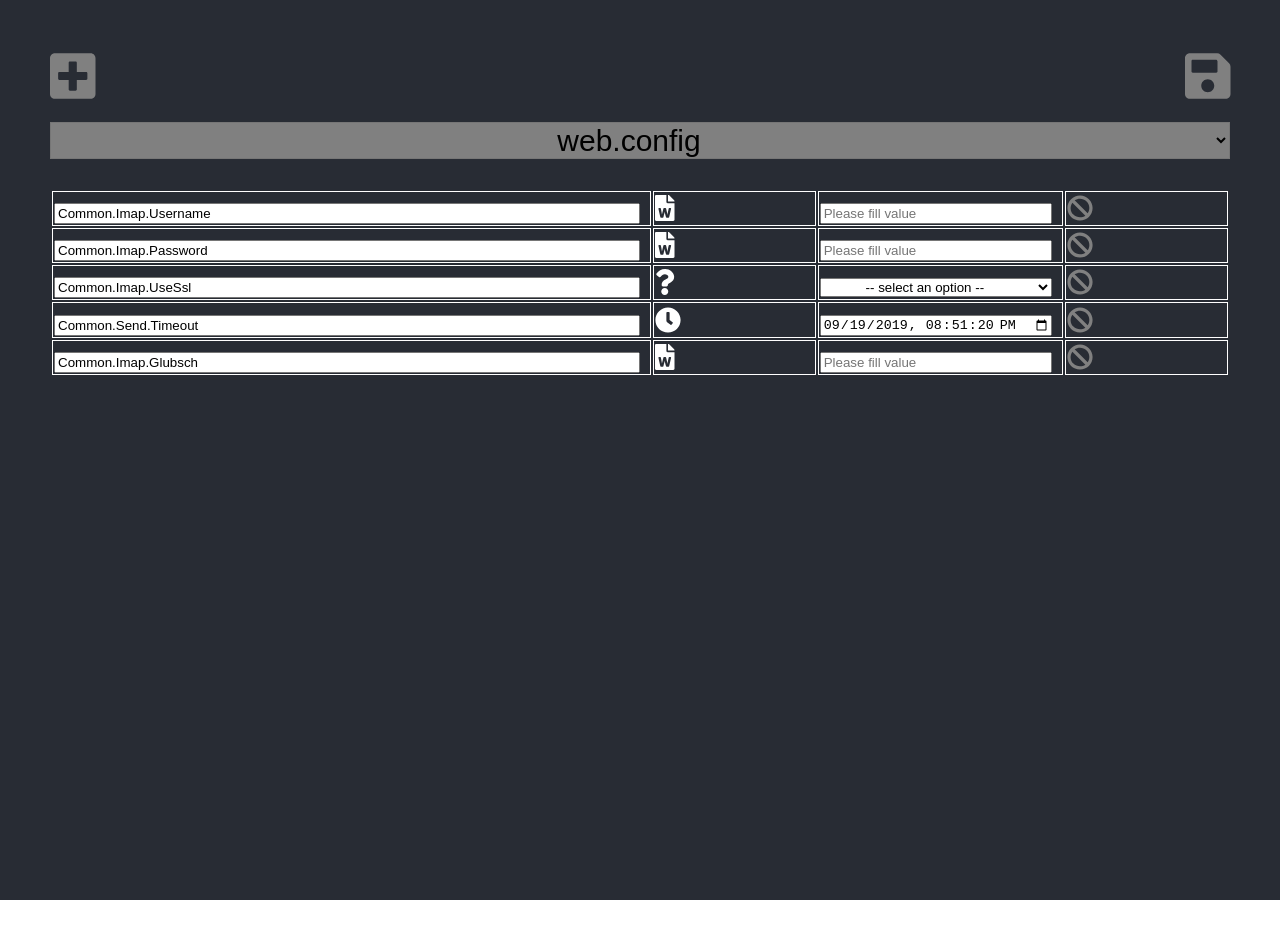
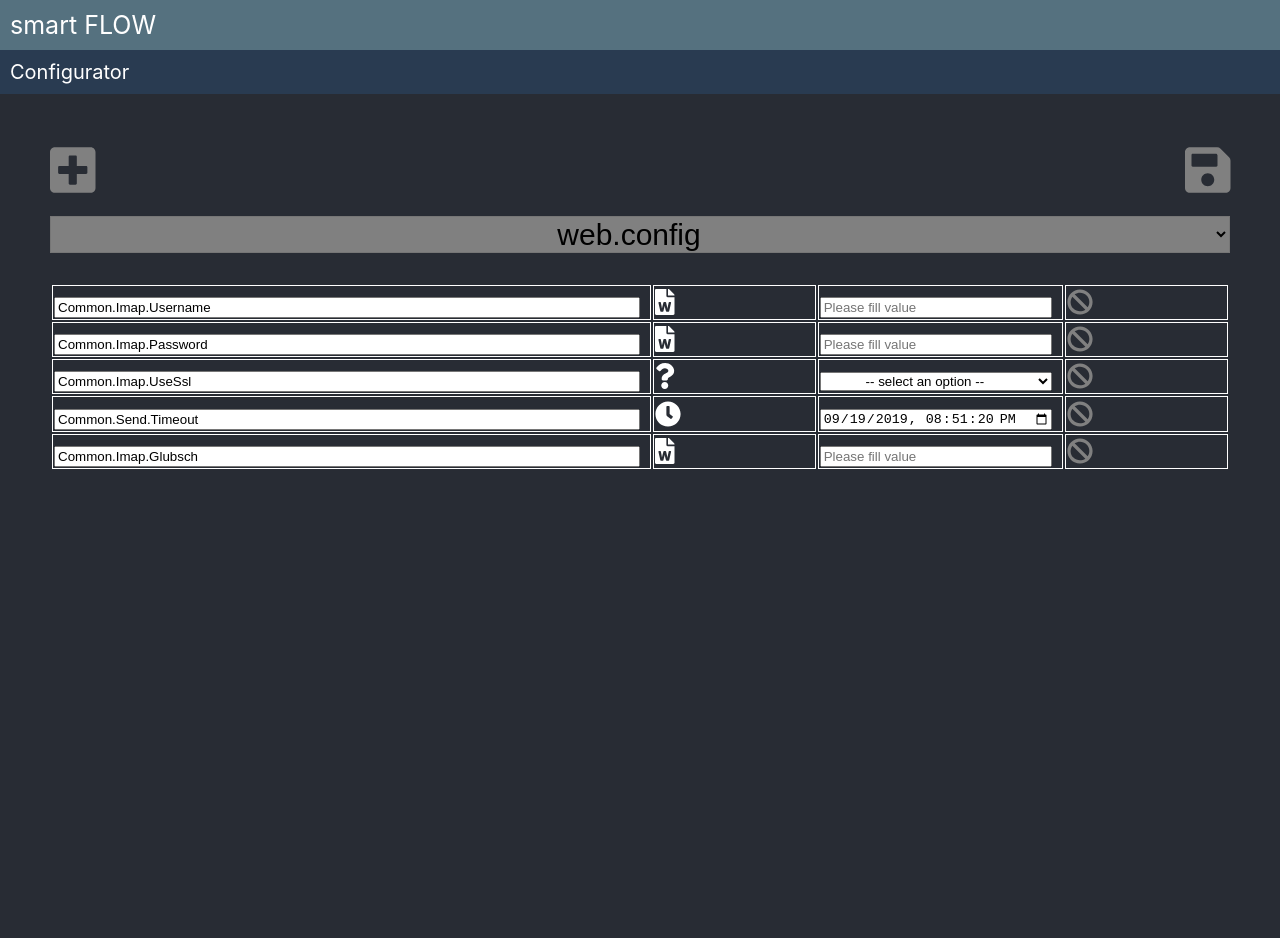
Before and after one commit to deBabbbe/ReactConfigurator, a React (Create React App) app: page / in a window 1280 px wide. Shown: the top 938 px of the page. Before the commit the page ends 900 px from the top, so only its background shows below. Built offline with nearby package versions, Linux system fonts and the light colour scheme.

Commit message:
Added initial version of applicationbar and actionbar

```diff
--- a/src/App.css
+++ b/src/App.css
@@ -4,6 +4,18 @@
   font-size: calc(10px + 2vmin);
   color: white;
   padding: 50px;
+}
+.ApplicationBar {
+  font-size: 25px;
+  background-color: #55717f;
+  color: white;
+  padding: 10px;
+}
+.ActionBar {
+  font-size: 20px;
+  background-color: #293b51;
+  color: white;
+  padding: 10px;
 }
 th,
 td {
--- a/src/App.js
+++ b/src/App.js
@@ -1,3 +1,5 @@
+import { ActionBar } from './Components/ActionBar';
+import { ApplicationBar } from './Components/ApplicationBar';
 import React from 'react';
 import './App.scss';
 import Entries from './Components/Entries';
@@ -45,6 +47,8 @@ class App extends React.Component {
   render = () => {
     return (
       <div className="App">
+        <ApplicationBar />
+        <ActionBar />
         <header className="App-header">
           <FontAwesomeIcon id="addButton" icon={faPlusSquare} size="2x" title="Hinzufügen" onClick={this.addEntry} />
           <FontAwesomeIcon id="saveButton" icon={faSave} size="2x" title="Speichern" onClick={this.save} />
--- a/src/App.scss
+++ b/src/App.scss
@@ -4,6 +4,20 @@
   font-size: calc(10px + 2vmin);
   color: white;
   padding: 50px;
+}
+
+.ApplicationBar {
+  font-size: 25px;
+  background-color: #55717F;
+  color: white;
+  padding: 10px;
+}
+
+.ActionBar {
+  font-size: 20px;
+  background-color: #293B51;
+  color: white;
+  padding: 10px
 }
 
 th,
--- /dev/null
+++ b/src/components/ActionBar.jsx
@@ -0,0 +1,5 @@
+import React from "react";
+
+export function ActionBar() {
+    return <div class="ActionBar">Configurator</div>;
+}
--- /dev/null
+++ b/src/components/ApplicationBar.jsx
@@ -0,0 +1,4 @@
+import React from "react";
+export function ApplicationBar() {
+    return <div class="ApplicationBar">smart FLOW</div>;
+}
```
